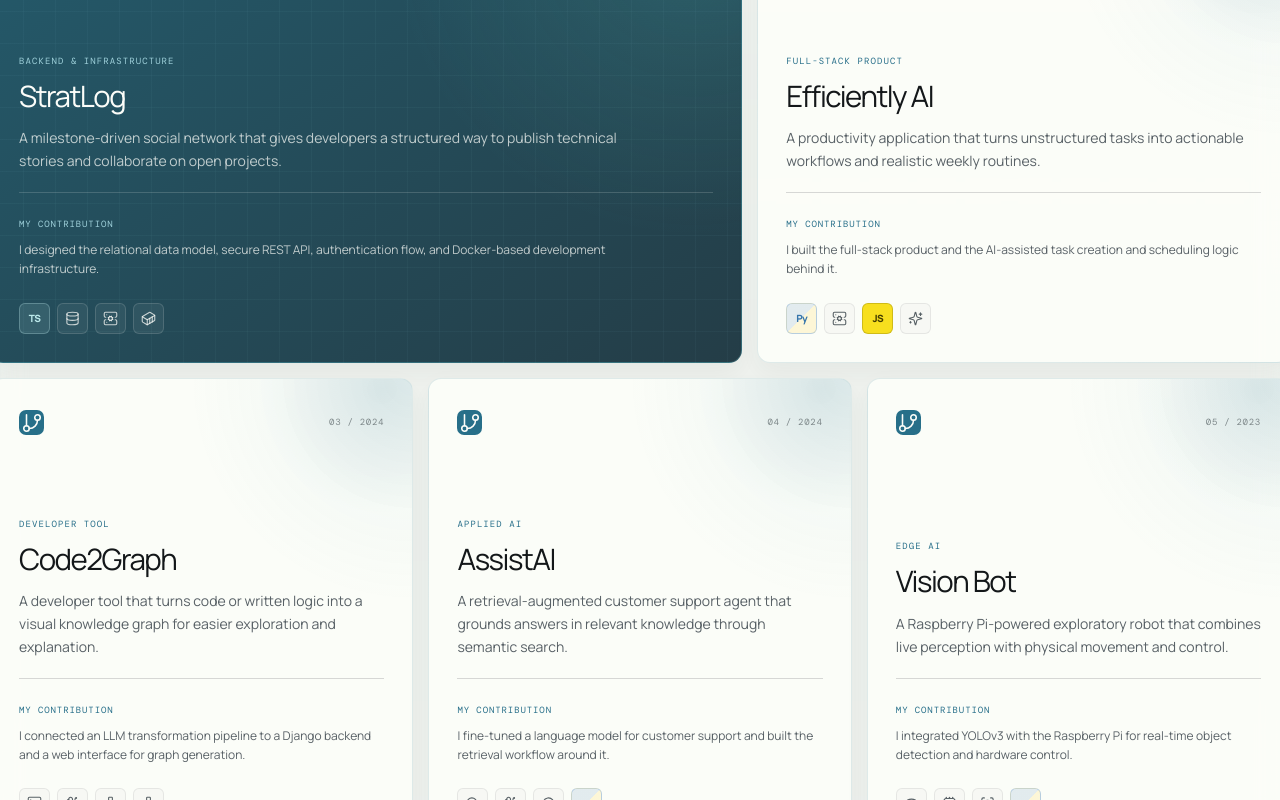
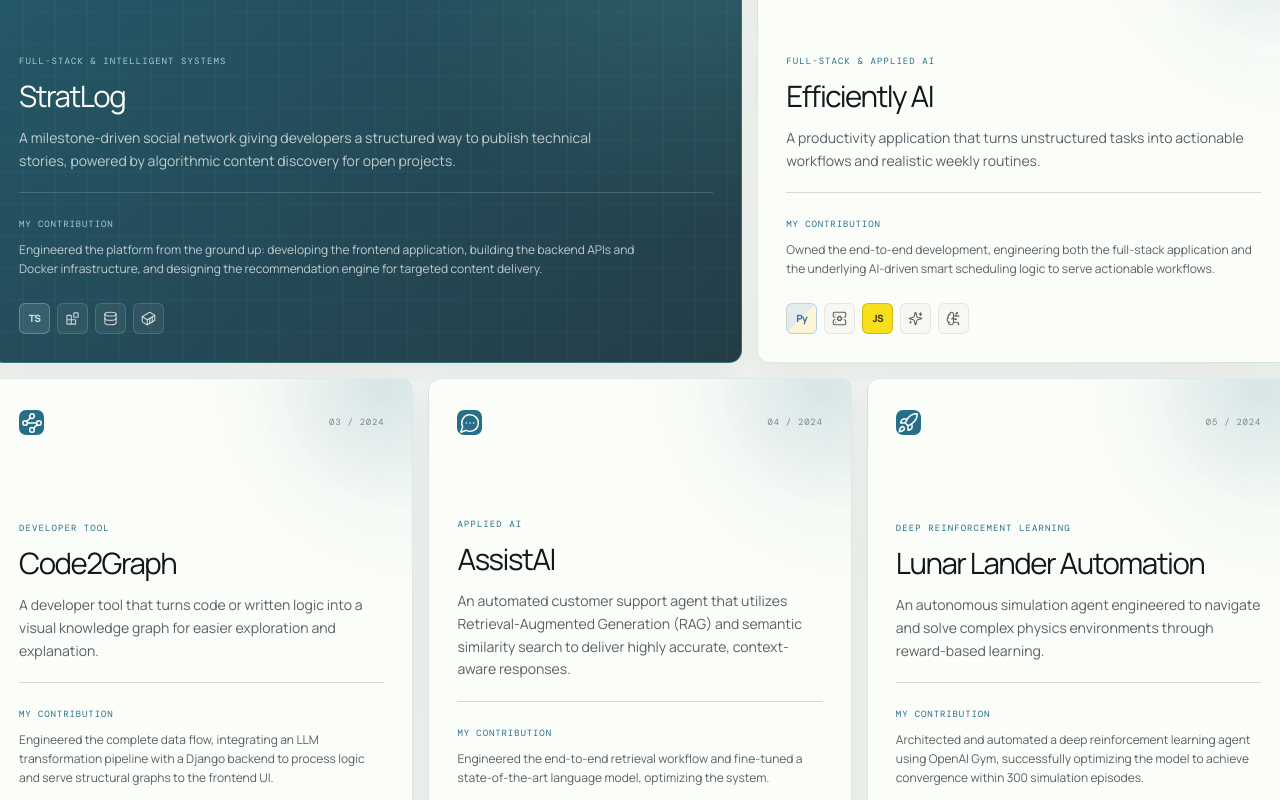
Before and after one commit to Hari-Skr/Hari-Skr.github.io, a React (Vite) app: page / in a window 1280 px wide. Shown: the part 2900-3700 px from the top of the page. Built offline with nearby package versions, Linux system fonts and the light colour scheme; a web font is replaced by a local one.

Commit message:
refact : more content refactores

```diff
--- a/src/components/journey/LinearLayerStage.jsx
+++ b/src/components/journey/LinearLayerStage.jsx
@@ -7,14 +7,17 @@ import {
   Cpu,
   Database,
   Eye,
+  Gamepad2,
   GitBranch,
   Handshake,
   MessageCircleMore,
   Network,
+  Rocket,
   ScanEye,
   SearchCode,
   ServerCog,
   Sparkles,
+  Waypoints,
 } from 'lucide-react'
 import { projects } from '../../data/portfolio'
 import { StageHeading } from './Stage'
@@ -90,22 +93,35 @@ const projectLayer = projects.map((project) => ({
   ...project,
   label: project.title,
   detail: project.summary,
-  Icon: GitBranch,
+  Icon: {
+    StratLog: Network,
+    'Efficiently AI': BrainCircuit,
+    Code2Graph: Waypoints,
+    AssistAI: MessageCircleMore,
+    'Lunar Lander Automation': Rocket,
+  }[project.title] ?? GitBranch,
 }))
 
 const technologyIcons = {
   PostgreSQL: Database,
   REST: ServerCog,
   Docker: Container,
+  React: Blocks,
   Python: Code2,
   Django: ServerCog,
   Tailwind: Sparkles,
+  'AI/ML': BrainCircuit,
+  'Applied AI': BrainCircuit,
   'LLM API': BrainCircuit,
   'Knowledge Graphs': Network,
   Web: Network,
   RAG: SearchCode,
+  'Semantic Search': SearchCode,
   Transformers: BrainCircuit,
   NLP: MessageCircleMore,
+  'Reinforcement Learning': BrainCircuit,
+  'OpenAI Gym': Gamepad2,
+  Optimization: Cpu,
   'Computer Vision': Eye,
   'Raspberry Pi': Cpu,
   YOLOv3: ScanEye,
--- a/src/data/portfolio.js
+++ b/src/data/portfolio.js
@@ -28,8 +28,8 @@ export const education = {
   degree: 'B.Tech in Computer Science',
   specialization: 'Artificial Intelligence & Machine Learning',
   university: 'Amrita Vishwa Vidyapeetham',
-  period: '2021—2025',
-  award: 'Silver Medal for Academic Excellence',
+  period: '2021 — 2025 · 9.61 CGPA',
+  award: 'Silver Medal for Academic Excellence and 2nd Highest Rank in Program',
 }
 
 export const skillGroups = [
@@ -96,24 +96,24 @@ export const projects = [
   {
     id: '01',
     title: 'StratLog',
-    type: 'Backend & Infrastructure',
+    type: 'Full-Stack & Intelligent Systems',
     period: '2026 — Present',
     summary:
-      'A milestone-driven social network that gives developers a structured way to publish technical stories and collaborate on open projects.',
+      'A milestone-driven social network giving developers a structured way to publish technical stories, powered by algorithmic content discovery for open projects.',
     contribution:
-      'I designed the relational data model, secure REST API, authentication flow, and Docker-based development infrastructure.',
-    stack: ['TypeScript', 'PostgreSQL', 'REST', 'Docker'],
+      'Engineered the platform from the ground up: developing the frontend application, building the backend APIs and Docker infrastructure, and designing the recommendation engine for targeted content delivery.',
+    stack: ['TypeScript', 'React', 'PostgreSQL', 'Docker'],
   },
   {
     id: '02',
     title: 'Efficiently AI',
-    type: 'Full-stack Product',
+    type: 'Full-Stack & Applied AI',
     period: '2024 — 2025',
     summary:
       'A productivity application that turns unstructured tasks into actionable workflows and realistic weekly routines.',
     contribution:
-      'I built the full-stack product and the AI-assisted task creation and scheduling logic behind it.',
-    stack: ['Python', 'Django', 'JavaScript', 'Tailwind'],
+      'Owned the end-to-end development, engineering both the full-stack application and the underlying AI-driven smart scheduling logic to serve actionable workflows.',
+    stack: ['Python', 'Django', 'JavaScript', 'Tailwind', 'AI/ML'],
   },
   {
     id: '03',
@@ -123,8 +123,8 @@ export const projects = [
     summary:
       'A developer tool that turns code or written logic into a visual knowledge graph for easier exploration and explanation.',
     contribution:
-      'I connected an LLM transformation pipeline to a Django backend and a web interface for graph generation.',
-    stack: ['Django', 'LLM API', 'Knowledge Graphs', 'Web'],
+      'Engineered the complete data flow, integrating an LLM transformation pipeline with a Django backend to process logic and serve structural graphs to the frontend UI.',
+    stack: ['Django', 'Applied AI', 'Knowledge Graphs', 'Web'],
   },
   {
     id: '04',
@@ -132,22 +132,22 @@ export const projects = [
     type: 'Applied AI',
     period: '2024',
     summary:
-      'A retrieval-augmented customer support agent that grounds answers in relevant knowledge through semantic search.',
+      'An automated customer support agent that utilizes Retrieval-Augmented Generation (RAG) and semantic similarity search to deliver highly accurate, context-aware responses.',
     contribution:
-      'I fine-tuned a language model for customer support and built the retrieval workflow around it.',
-    stack: ['RAG', 'Transformers', 'NLP', 'Python'],
+      'Engineered the end-to-end retrieval workflow and fine-tuned a state-of-the-art language model, optimizing the system.',
+    stack: ['RAG', 'Semantic Search', 'NLP', 'Python'],
   },
   {
-    id: '05',
-    title: 'Vision Bot',
-    type: 'Edge AI',
-    period: '2023',
-    summary:
-      'A Raspberry Pi-powered exploratory robot that combines live perception with physical movement and control.',
-    contribution:
-      'I integrated YOLOv3 with the Raspberry Pi for real-time object detection and hardware control.',
-    stack: ['Computer Vision', 'Raspberry Pi', 'YOLOv3', 'Python'],
-  },
+  id: '05',
+  title: 'Lunar Lander Automation',
+  type: 'Deep Reinforcement Learning',
+  period: '2024',
+  summary:
+    'An autonomous simulation agent engineered to navigate and solve complex physics environments through reward-based learning.',
+  contribution:
+    'Architected and automated a deep reinforcement learning agent using OpenAI Gym, successfully optimizing the model to achieve convergence within 300 simulation episodes.',
+  stack: ['Reinforcement Learning', 'OpenAI Gym', 'Python', 'Optimization'],
+},
 ]
 
 export const certifications = [
```
